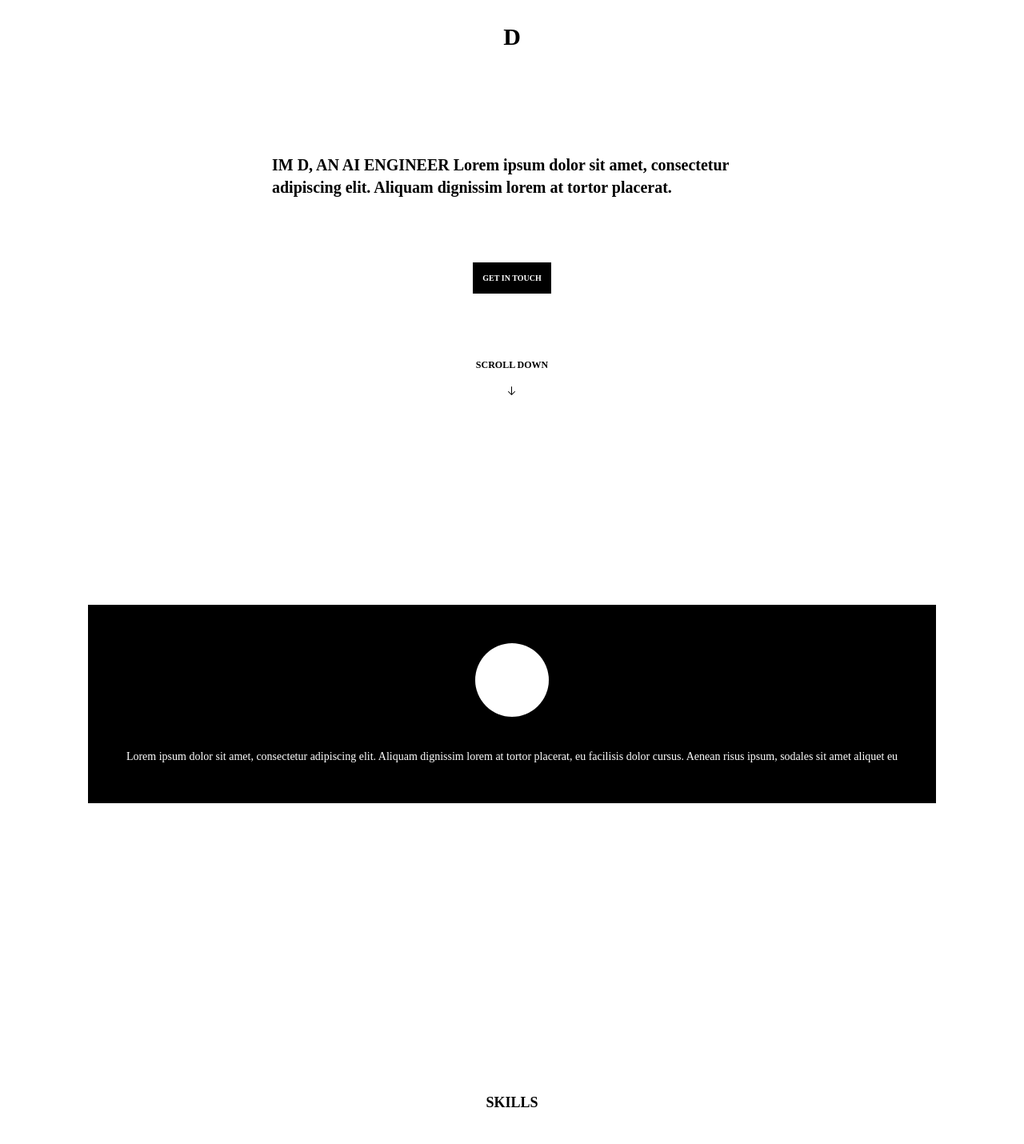
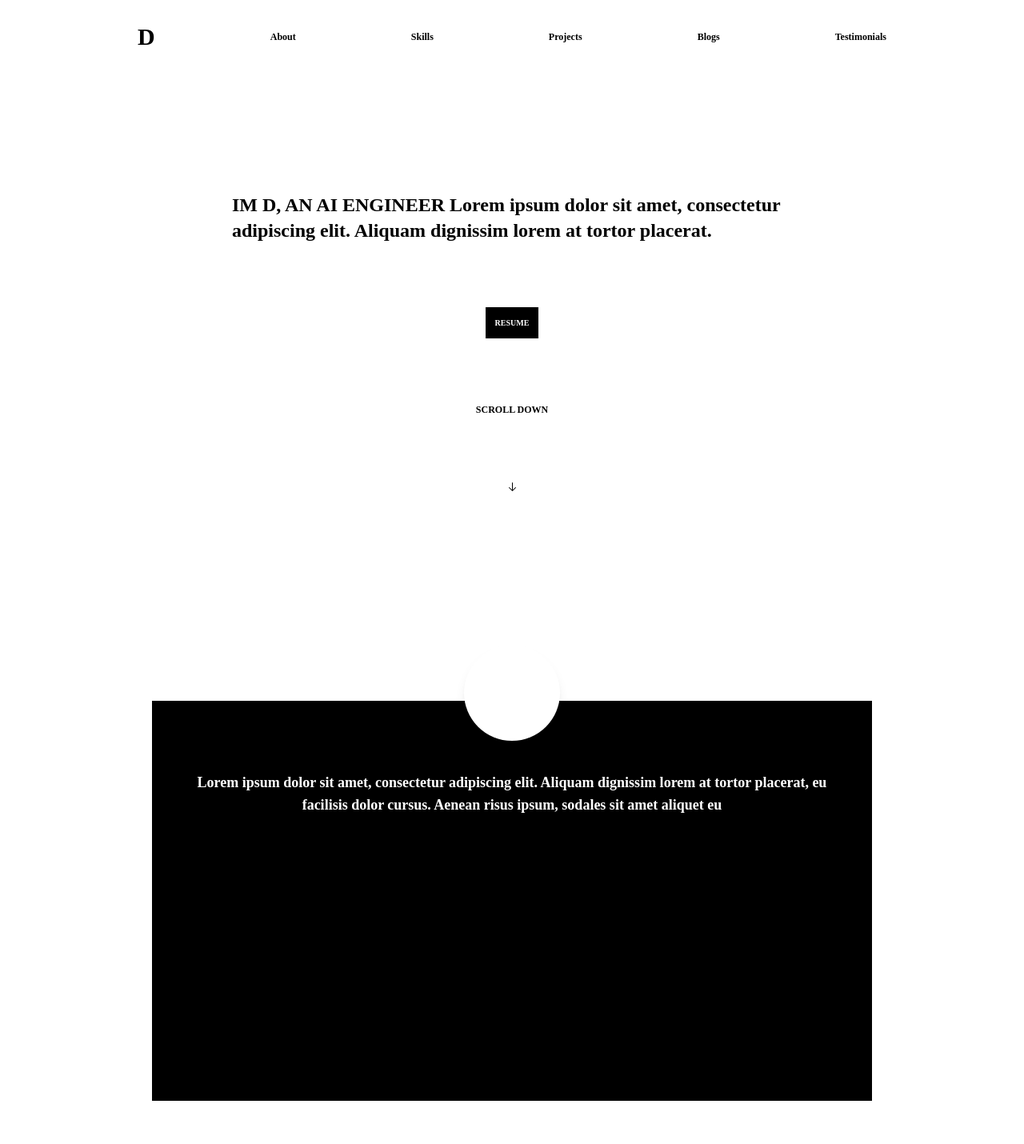
Before and after one commit to doubleA411/d-portfolio, a React (Create React App) app: page / in a window 1280 px wide. Shown: the top 1430 px of the page at 80% size. Built offline with nearby package versions, Linux system fonts and the light colour scheme.

Commit message:
web view for hero,about,contact

```diff
--- a/src/App.js
+++ b/src/App.js
@@ -10,32 +10,40 @@ import { Carousel } from "react-responsive-carousel";
 
 function App() {
   return (
-    <div className=" flex flex-col items-center m-7 gap-20">
-      <div className="flex">
+    <div className=" flex flex-col m-7  gap-20">
+      <div className="flex items-center justify-evenly text-xs font-bold">
         <p className="text-3xl text-black font-extrabold">D</p>
+        <p className="hidden md:block">About</p>
+        <p className="hidden md:block">Skills</p>
+        <p className="hidden md:block">Projects</p>
+        <p className="hidden md:block">Blogs</p>
+        <p className="hidden md:block">Testimonials</p>
       </div>
-      <p className="text-black text-center font-extrabold text-lg  mt-12 md:text-xl md:text-left md:w-[600px]">
-        IM D, AN AI ENGINEER Lorem ipsum dolor sit amet, consectetur adipiscing
-        elit. Aliquam dignissim lorem at tortor placerat.
+
+      <div className="flex flex-col items-center font-extrabold gap-20">
+        <p className="text-black text-center font-extrabold text-lg  mt-12 md:text-2xl md:text-left md:w-[700px] md:mt-24">
+          IM D, AN AI ENGINEER Lorem ipsum dolor sit amet, consectetur
+          adipiscing elit. Aliquam dignissim lorem at tortor placerat.
         </p>
         <div className=" bg-black text-white text-[10px] font-extrabold p-3">
-        GET IN TOUCH
+          RESUME
         </div>
-      <div className="flex flex-col items-center font-extrabold gap-4">
         <p className="text-[12px]">SCROLL DOWN</p>
         <ArrowDownIcon />
       </div>
       <div className="mb-[100px]"></div>
-      <div className=" bg-black flex flex-col items-center p-12 gap-10">
-        <div className="bg-white w-[92px] h-[92px] rounded-full"></div>
-        <p className="text-white text-center text-sm xs:text-md">
+      <div className="flex flex-col items-center">
+        <div className=" bg-black flex flex-col items-center p-12 gap-10 relative md:w-[900px] md:h-[500px]">
+          <div className="bg-white w-[92px] h-[92px] rounded-full md:absolute md:top-[-70px] md:shadow-lg md:w-[120px] md:h-[120px]"></div>
+          <p className="text-white text-center text-sm xs:text-md md:mt-10 md:font-bold md:text-lg">
             Lorem ipsum dolor sit amet, consectetur adipiscing elit. Aliquam
-          dignissim lorem at tortor placerat, eu facilisis dolor cursus. Aenean
-          risus ipsum, sodales sit amet aliquet eu
+            dignissim lorem at tortor placerat, eu facilisis dolor cursus.
+            Aenean risus ipsum, sodales sit amet aliquet eu
           </p>
         </div>
+      </div>
       <div className="mb-[200px]"></div>
-      <div className="flex flex-col gap-10">
+      <div className="flex flex-col gap-10 items-center">
         <p className="text-black text-center font-extrabold text-lg">SKILLS</p>
         <div className="flex text-sm bg-black text-white p-4 justify-between w-[250px]">
           <p>SKILL 1</p>
@@ -59,7 +67,7 @@ function App() {
         </div>
       </div>
       <div className="mb-[200px]"></div>
-      <div className="flex flex-col gap-10">
+      <div className="flex flex-col gap-10 items-center">
         <p className="text-black text-center font-extrabold text-lg">
           PROJECTS
         </p>
@@ -136,7 +144,7 @@ function App() {
         </Carousel>
       </div>
       <div className="mb-[200px]"></div>
-      <div className="flex flex-col gap-3">
+      <div className="flex flex-col gap-3 items-center">
         <p className="text-black text-center font-extrabold text-lg mb-34">
           MY BLOGS
         </p>
@@ -158,9 +166,10 @@ function App() {
         </Carousel>
       </div>
       <div className="mb-[100px]"></div>
-      <div className="flex flex-col items-center bg-black h-[372px] justify-evenly w-[298px]">
+      <div className="flex flex-col items-center">
+        <div className="flex flex-col items-center bg-black h-[372px] justify-evenly w-[298px] md:w-[900px]">
           <div></div>
-        <p className="text-white text-center">
+          <p className="text-white text-center md:w-96 md:text-2xl">
             TELL ME ABOUT YOUR NEXT PROJECT
           </p>
           <div className="bg-white">
@@ -169,13 +178,16 @@ function App() {
             </p>
           </div>
         </div>
-      <p className="text-[10px] text-center">
+      </div>
+      <p className="text-[10px] text-center md:text-md">
         Copyright 2023 All Rights Reserved
       </p>
+      <div className="flex flex-col items-center">
         <div className="flex gap-10 items-center">
-        <GitHubLogoIcon />
-        <InstagramLogoIcon />
-        <LinkedInLogoIcon />
+          <GitHubLogoIcon className="md:w-8 md:h-8" />
+          <InstagramLogoIcon className="md:w-8 md:h-8" />
+          <LinkedInLogoIcon className="md:w-8 md:h-8" />
+        </div>
       </div>
     </div>
   );
```
Lines whose indentation alone changed are shown as unchanged.
